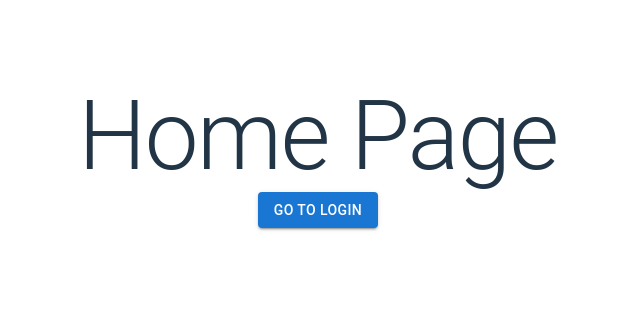
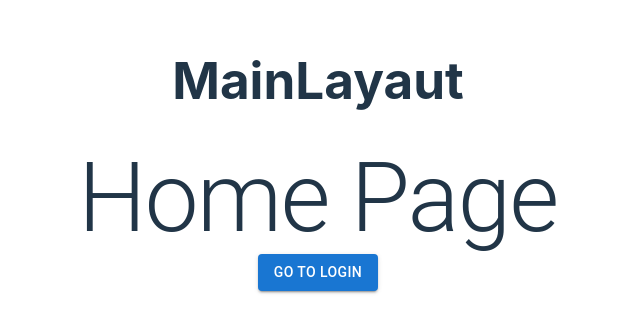
Before and after one commit to TohirDev/frontend-admin, a React (Vite) app: page / in a window 1280 px wide. Shown: the part 246-578 px from the top of the page, without its empty margins (322-962 px from the left). Built offline with nearby package versions, Linux system fonts and the light colour scheme.

Commit message:
created layout

```diff
--- a/src/App.tsx
+++ b/src/App.tsx
@@ -1,21 +1,22 @@
-
-import { Route, Routes } from 'react-router-dom'
-import './App.css'
-import LoginPage from './pages/auth/login'
-import RegistrationPage from './pages/auth/registeration'
-import HomePage from './pages/home'
-import PageNotFound from './pages/404'
+import { Route, Routes } from "react-router-dom";
+import "./App.css";
+import LoginPage from "./pages/auth/login";
+import RegistrationPage from "./pages/auth/registeration";
+import HomePage from "./pages/home";
+import PageNotFound from "./pages/404";
+import MainLayout from "./pages/layout";
 
 function App() {
-
   return (
     <Routes>
-      <Route path='/' element={<HomePage />} />
-      <Route path='/register' element={<RegistrationPage />} />
-      <Route path='/login' element={<LoginPage />} />
-      <Route path='*' element={<PageNotFound />} />
+      <Route path="/" element={<MainLayout />}>
+        <Route path="/" element={<HomePage />} index />
+        <Route path="/login" element={<LoginPage />} />
+        <Route path="/register" element={<RegistrationPage />} />
+        <Route path="*" element={<PageNotFound />} />
+      </Route>
     </Routes>
-  )
+  );
 }
 
-export default App
+export default App;
--- /dev/null
+++ b/src/pages/layout/index.tsx
@@ -0,0 +1,13 @@
+import { FC } from "react";
+import { Outlet } from "react-router-dom";
+
+const MainLayout: FC = () => {
+  return (
+    <>
+      <h1>MainLayaut</h1>
+      <Outlet />
+    </>
+  );
+};
+
+export default MainLayout;
```
